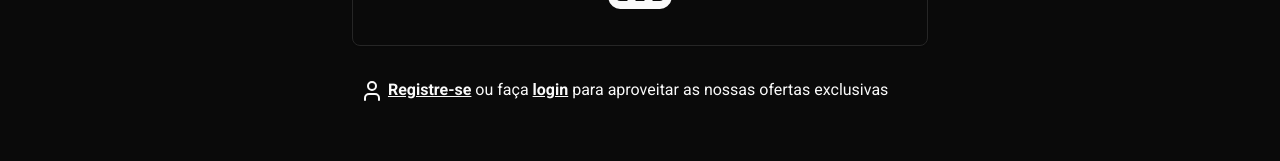
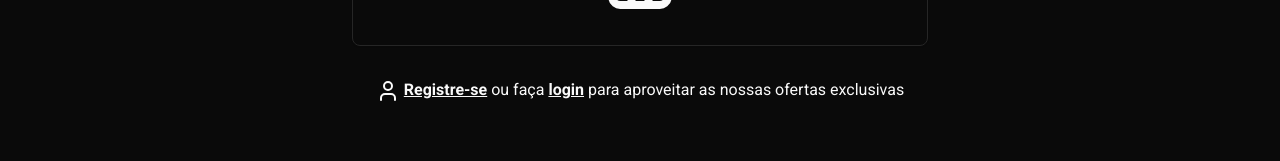
Before and after one commit to ViniciusCestarii/blockotlin-ui, a Next.js app: page /cart in a window 1280 px wide. Shown: the part 262-423 px from the top of the page. Built offline with nearby package versions, Linux system fonts and the light colour scheme; no server answers.

Commit message:
feat: centralize cart text

```diff
--- a/src/app/(other)/cart/user-cart.tsx
+++ b/src/app/(other)/cart/user-cart.tsx
@@ -20,7 +20,7 @@ const UserCart = () => {
             <ShoppingBasket className="mx-auto size-12 md:size-24" />
           </CardHeader>
         </Card>
-        <p className="max-w-xl mx-auto px-2 py-2">
+        <p className="max-w-xl mx-auto px-2 py-2 text-center">
           <User className="inline" />{' '}
           <Link className="font-semibold underline" href="/signup">
             Registre-se
```
